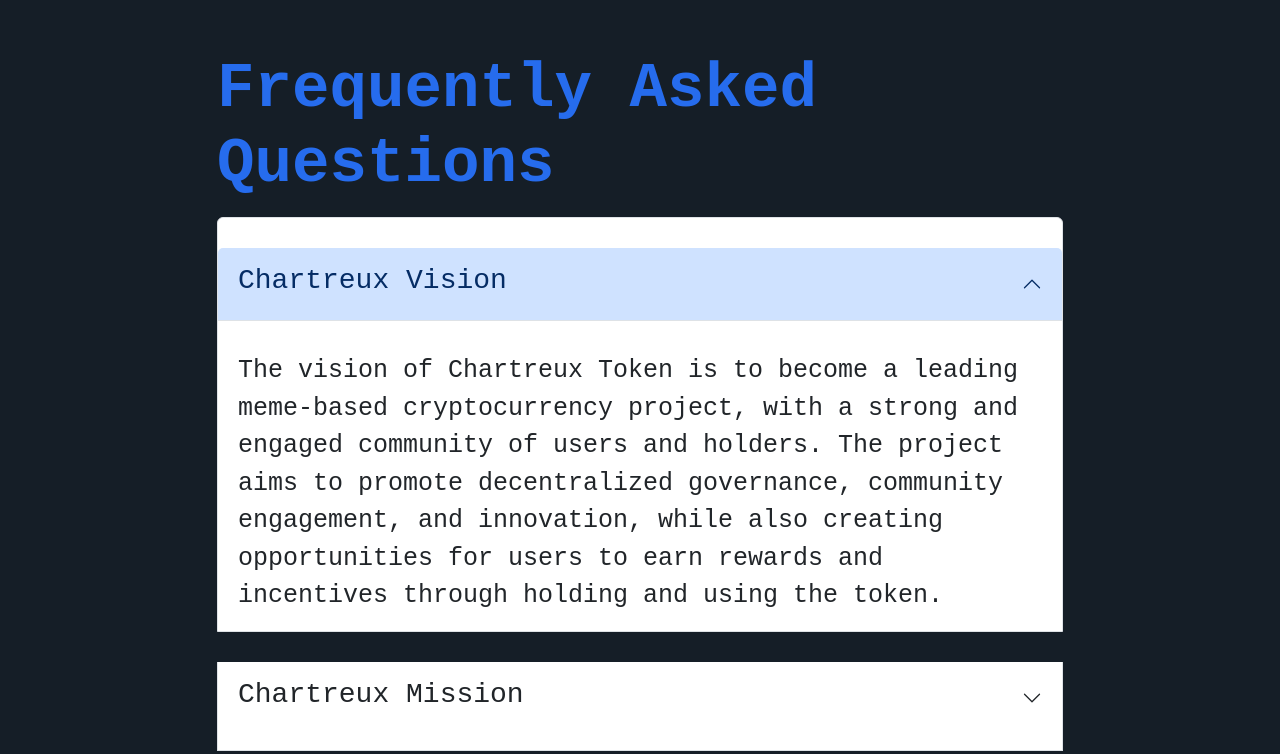
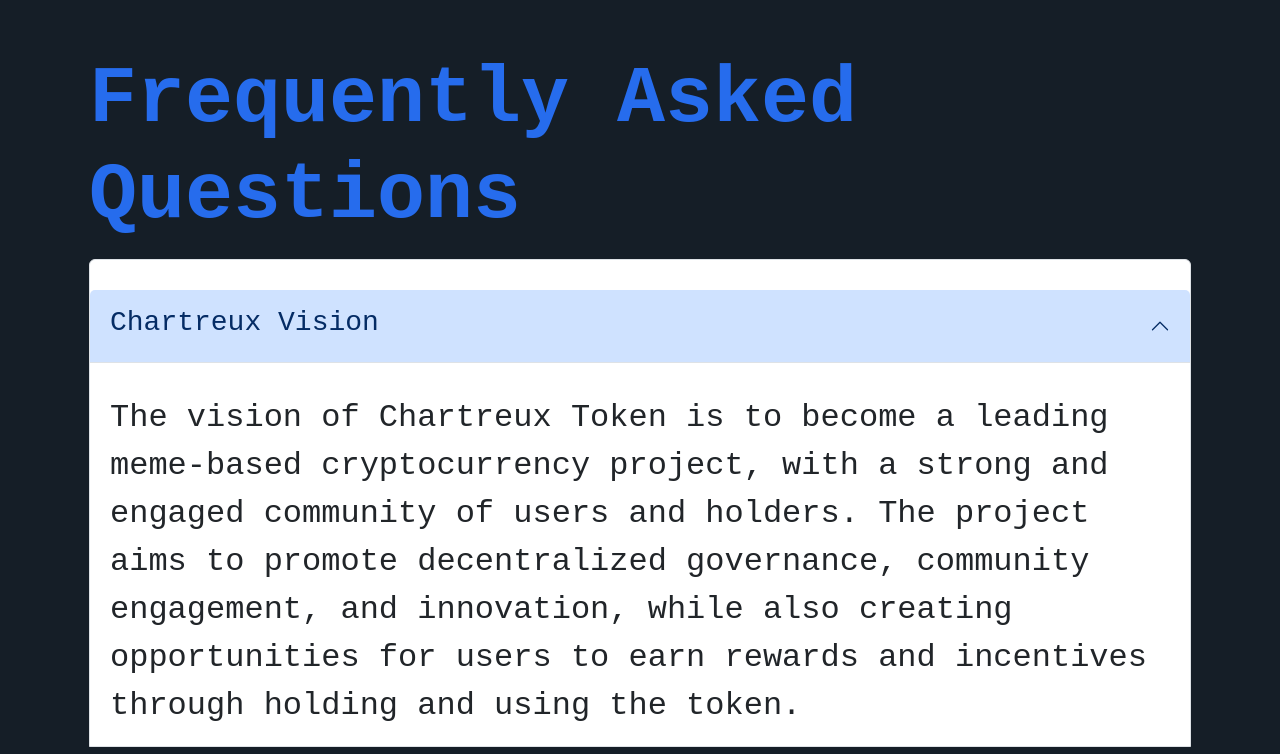
Before and after one commit to Halfboyfriend/Chartreux-Token, a plain HTML site: page index.html in a window 1280 px wide. Shown: the part 3291-4045 px from the top of the page. Drawn offline with nearby package versions, Linux system fonts and the light colour scheme.

Commit message:
task-fill

```diff
--- a/css/styles.css
+++ b/css/styles.css
@@ -261,9 +261,9 @@ p{
 
 .freq{
     text-align: start;
-    width: 70%;
+    width: 90%;
     margin: auto;
-    font-size: 25px;
+    font-size: 32px;
     line-height: 1.5em;
 }
 
```
